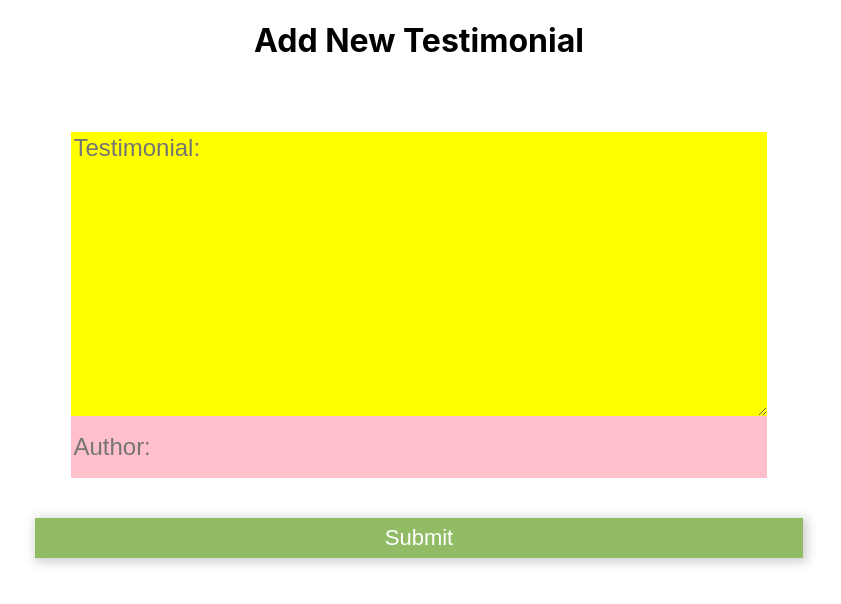
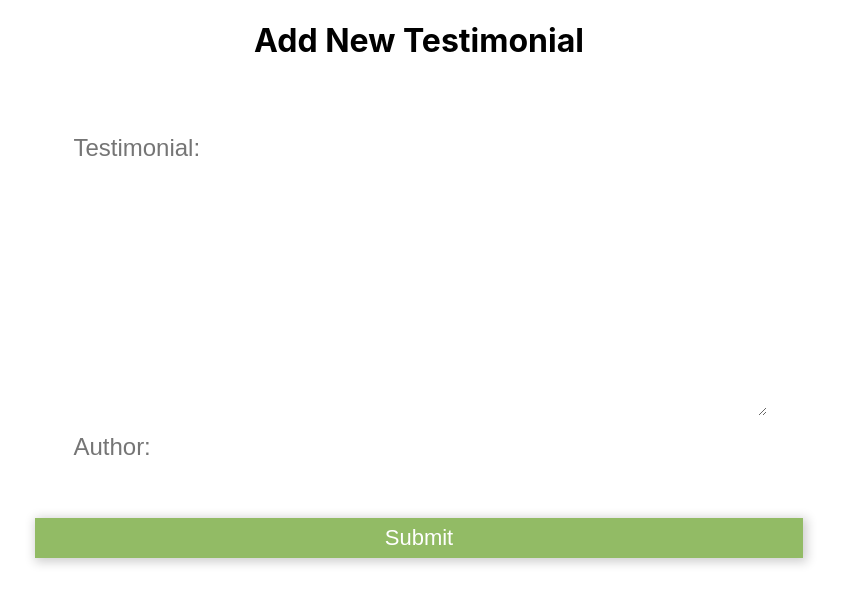
Before and after one commit to chrisratsimba123/new-alternatives-app, a React (Create React App) app in the folder client/: page /create-testimonial in a window 1280 px wide. Shown: the top 604 px of the page, without its empty margins (221-1062 px from the left). Built offline with nearby package versions, Linux system fonts and the light colour scheme.

Commit message:
minor css changes

```diff
--- a/client/src/Screens/TestimonialCreate/TestimonialCreate.css
+++ b/client/src/Screens/TestimonialCreate/TestimonialCreate.css
@@ -23,7 +23,6 @@ textarea {
   border-right-style: hidden;
   border-left-style: hidden;
   border-bottom-style: hidden;
-  background-color: yellow;
   width: 90%;
 }
 
@@ -36,7 +35,6 @@ textarea {
   height: 60px;
   font-size: 24px;
   font-family: Arial, Helvetica, sans-serif;
-  background-color: pink;
 }
 
 .input-image-link {
```
